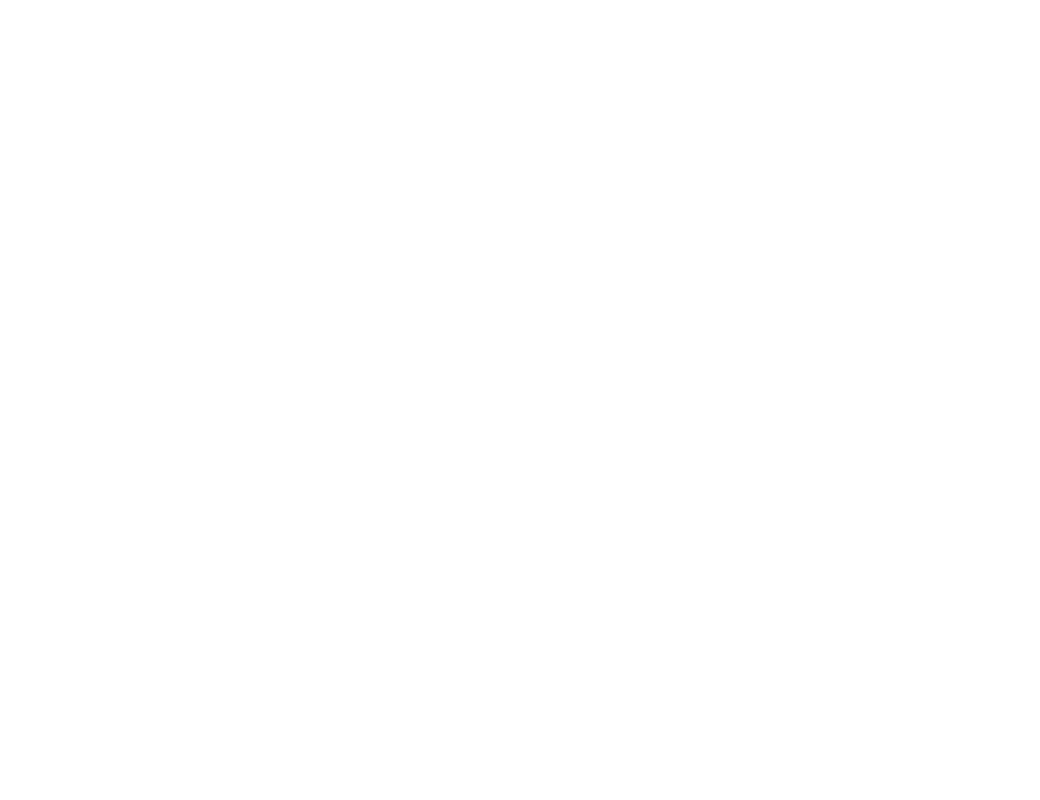
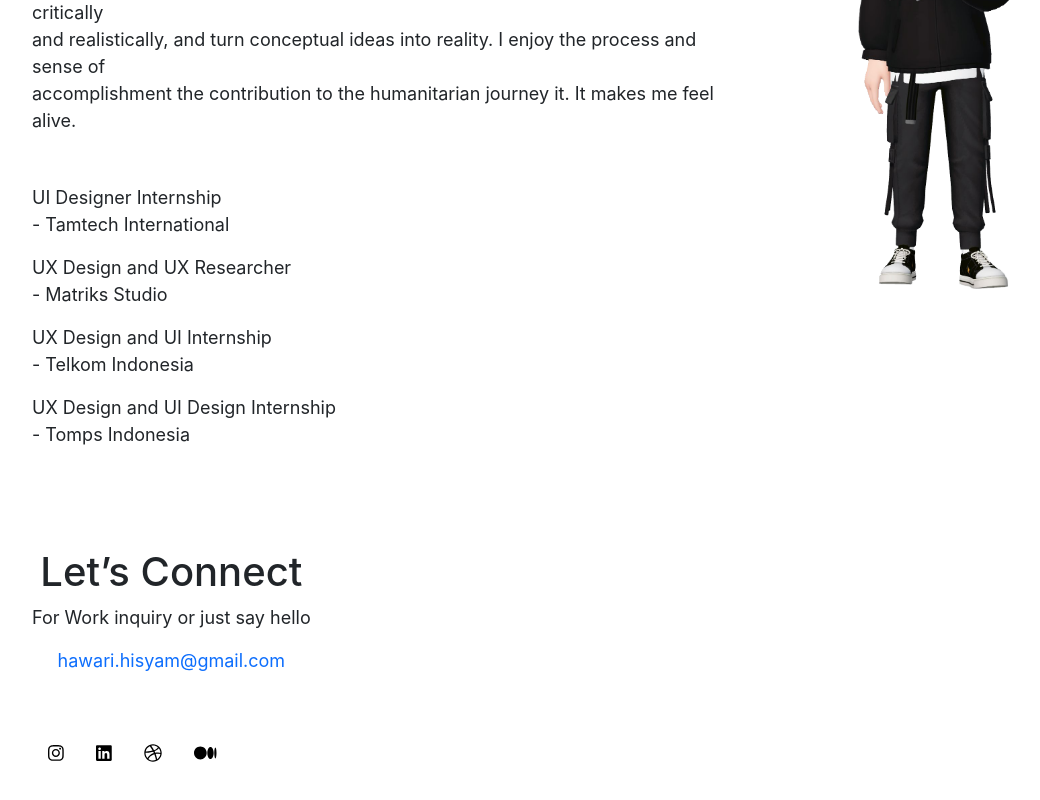
Before and after one commit to nevada002/hisyamportfolio, a React (Create React App) app: page /biography in a window 1280 px wide. Shown: the part 530-1330 px from the top of the page, without its empty margins (68-1108 px from the left). Before the commit the page ends 800 px from the top, so only its background shows below. Built offline with nearby package versions, Linux system fonts and the light colour scheme; a small style sheet from the web is missing.

Commit message:
add biography and left footer

```diff
--- /dev/null
+++ b/src/components/biography/image/hisyam.jsx
@@ -0,0 +1,14 @@
+import React from "react";
+
+export default function Hisyam() {
+  return (
+    <>
+      <img
+        src={require("../../image/hisyam.png")}
+        alt="hisyam"
+        border="0"
+        style={{ width: "100%" }}
+      />
+    </>
+  );
+}
--- /dev/null
+++ b/src/components/biography/main.jsx
@@ -0,0 +1,54 @@
+import React from "react";
+import { Col, Row } from "react-bootstrap";
+import Leftfooter from "../layout/footer/leftfooter";
+import Hisyam from "./image/hisyam";
+
+export default function Main() {
+  return (
+    <div>
+      <Row style={{ marginTop: "100px" }}>
+        <Col xs={8}>
+          <Col xs={12}>
+            <h1>- About Me</h1>
+          </Col>
+          <Col xs={12} style={{ marginTop: "50px" }}>
+            <p>
+              Helo, I'm Hisyam Hawari, <br /> a designer passion in digital
+              product design, UX Design, and UX Research. <br /> I am a graduate
+              of S1 Information Systems Telkom University <br /> I am currently
+              a Project Based UX designer at a company in Indonesia.
+            </p>
+          </Col>
+          <Col xs={12} style={{ marginTop: "50px" }}>
+            <p>
+              I believe that design can help most users technology, help create
+              an easy and <br /> enjoyable experience between people and
+              products, solve complex problems critically <br /> and
+              realistically, and turn conceptual ideas into reality. I enjoy the
+              process and sense of <br /> accomplishment the contribution to the
+              humanitarian journey it. It makes me feel alive.
+            </p>
+          </Col>
+          <Col xs={12} style={{ marginTop: "50px" }}>
+            <p style={{ marginBottom: "0px" }}>UI Designer Internship</p>
+            <p>- Tamtech International</p>
+            <p style={{ marginBottom: "0px" }}>UX Design and UX Researcher</p>
+            <p>- Matriks Studio</p>
+            <p style={{ marginBottom: "0px" }}>UX Design and UI Internship</p>
+            <p>- Telkom Indonesia</p>
+            <p style={{ marginBottom: "0px" }}>
+              UX Design and UI Design Internship
+            </p>
+            <p>- Tomps Indonesia</p>
+          </Col>
+          <Col xs={12} style={{ marginTop: "100px" }}>
+            <Leftfooter />
+          </Col>
+        </Col>
+        <Col xs={4}>
+          <Hisyam />
+        </Col>
+      </Row>
+    </div>
+  );
+}
--- a/src/components/layout/footer/leftfooter.jsx
+++ b/src/components/layout/footer/leftfooter.jsx
@@ -1,7 +1,66 @@
-import React from 'react'
+import React from "react";
+import { Col, Row } from "react-bootstrap";
+import { FontAwesomeIcon } from "@fortawesome/react-fontawesome";
+import {
+  faMedium,
+  faInstagram,
+  faLinkedin,
+  faDribbble,
+} from "@fortawesome/free-brands-svg-icons";
 
-export default function leftfooter() {
+export default function Leftfooter() {
   return (
-    <div>leftfooter</div>
-  )
+    <>
+      <Row style={{ marginTop: "50px" }}>
+        <Col
+          xs={12}
+          style={{
+            display: "grid",
+            justifyContent: "start",
+            textAlign: "center",
+          }}
+        >
+          <h1>Let’s Connect</h1>
+          <p>For Work inquiry or just say hello</p>
+          <a
+            href="mailto: hawari.hisyam@gmail.com"
+            target="_blank"
+            rel="noreferrer"
+            style={{ textDecoration: "none" }}
+          >
+            <p>hawari.hisyam@gmail.com</p>
+          </a>
+        </Col>
+      </Row>
+      <Row>
+        <Col
+          xs={12}
+          style={{
+            display: "flex",
+            justifyContent: "start",
+            textAlign: "center",
+            marginTop: "50px",
+            marginBottom: "100px",
+          }}
+        >
+          <a href="https://www.instagram.com/" target="_blank" rel="noreferrer">
+            <FontAwesomeIcon
+              className="mx-3"
+              color="black"
+              icon={faInstagram}
+            />
+          </a>
+          <a href="https://www.linkedin.com/" target="_blank" rel="noreferrer">
+            <FontAwesomeIcon className="mx-3" color="black" icon={faLinkedin} />
+          </a>
+          <a href="https://dribbble.com/" target="_blank" rel="noreferrer">
+            <FontAwesomeIcon className="mx-3" color="black" icon={faDribbble} />
+          </a>
+          <a href="https://medium.com/" target="_blank" rel="noreferrer">
+            <FontAwesomeIcon className="mx-3" color="black" icon={faMedium} />
+          </a>
+        </Col>
+      </Row>
+    </>
+  );
 }
--- a/src/components/showcase/description/description.jsx
+++ b/src/components/showcase/description/description.jsx
@@ -2,9 +2,9 @@
 
 export default function Description() {
   return (
-    <>
+    <div style={{ marginBottom: "100px" }}>
       <p>This is showcase for my design</p>
       <p>You can check it out in dribbble</p>
-    </>
+    </div>
   );
 }
--- a/src/pages/biography/biography.jsx
+++ b/src/pages/biography/biography.jsx
@@ -1,7 +1,10 @@
-import React from 'react'
+import React from "react";
+import Main from "../../components/biography/main";
 
 export default function Biography() {
   return (
-    <div>biography</div>
-  )
+    <div className="biography">
+      <Main />
+    </div>
+  );
 }
--- a/src/pages/showcase/showcase.jsx
+++ b/src/pages/showcase/showcase.jsx
@@ -7,6 +7,7 @@
   return (
     <div className="showcase">
       <Description />
+      <hr />
       <Project />
       <CenterFooter />
     </div>
```
Also changed, not shown: src/components/image/hisyam.png (added).
